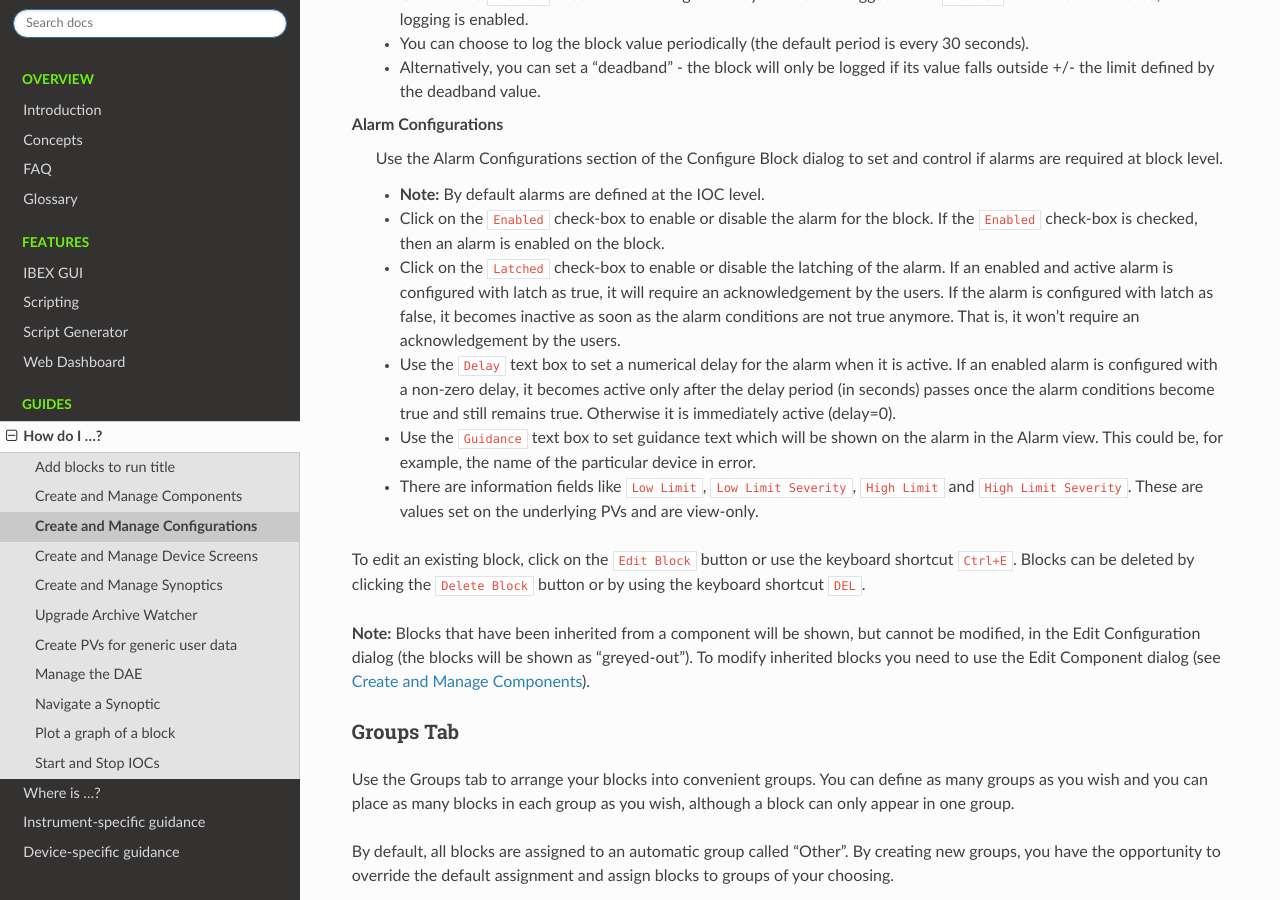
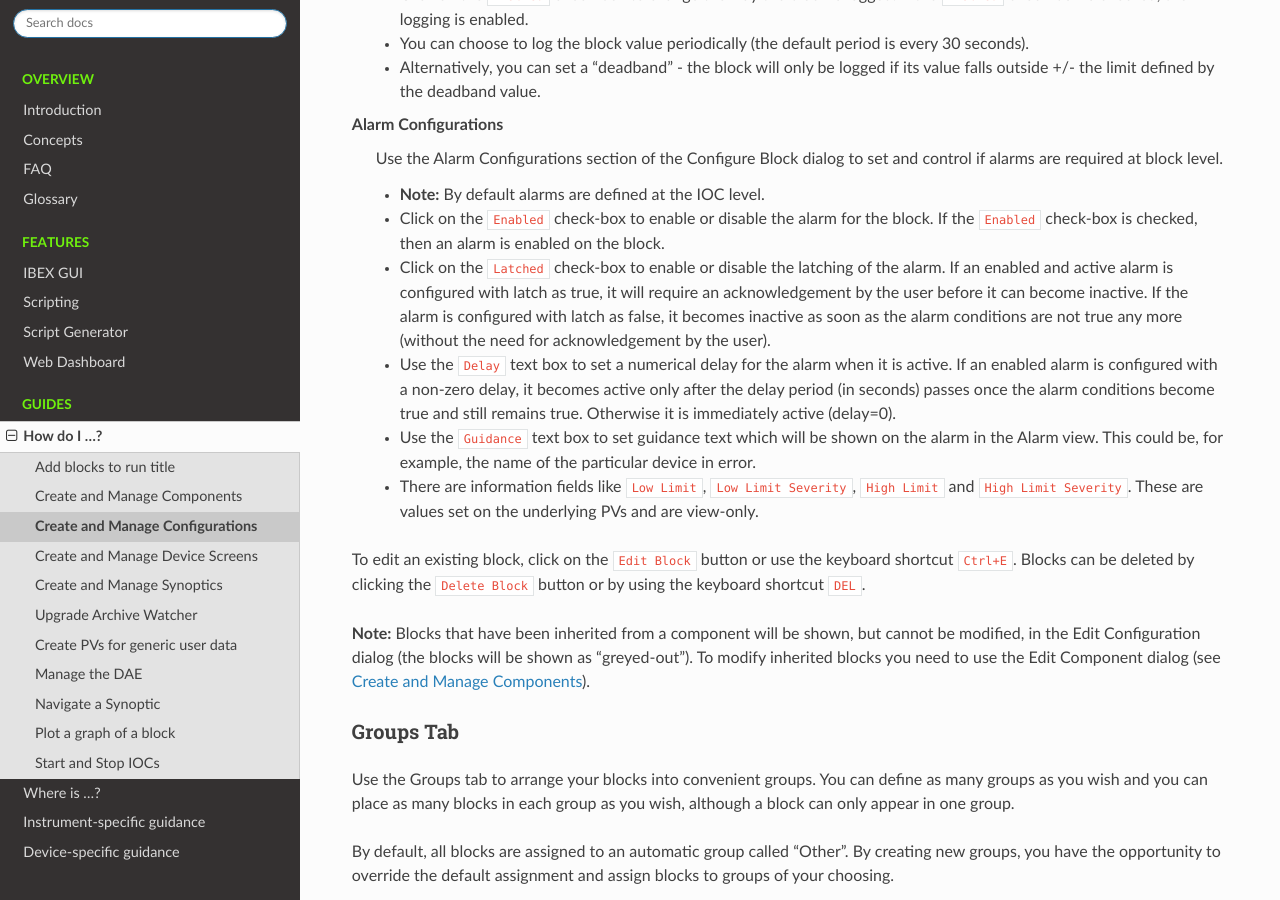
Before and after one commit to ISISComputingGroup/ibex_user_manual, a Sphinx documentation site: the page built from doc/how_to/Create-and-Manage-Configurations.rst, in a window 1280 px wide and 900 px high, scrolled down 5021 px. Built offline with Sphinx 7.4.7 and the Read the Docs theme 3.1.0, drawn with Linux system fonts in a browser that asks for light colours.

Commit message:
Apply batched suggestions from code review
Co-authored-by: George Ryall <george.ryall@stfc.ac.uk>

```diff
--- a/doc/how_to/Create-and-Manage-Configurations.rst
+++ b/doc/how_to/Create-and-Manage-Configurations.rst
@@ -158,7 +158,7 @@ Alarm Configurations
 
    * **Note:** By default alarms are defined at the IOC level.
    * Click on the ``Enabled`` check-box to enable or disable the alarm for the block.  If the ``Enabled`` check-box is checked, then an alarm is enabled on the block.
-   * Click on the ``Latched`` check-box to enable or disable the latching of the alarm. If an enabled and active alarm is configured with latch as true, it will require an acknowledgement by the users. If the alarm is configured with latch as false, it becomes inactive as soon as the alarm conditions are not true anymore. That is, it won't require an acknowledgement by the users.
+   * Click on the ``Latched`` check-box to enable or disable the latching of the alarm. If an enabled and active alarm is configured with latch as true, it will require an acknowledgement by the user before it can become inactive. If the alarm is configured with latch as false, it becomes inactive as soon as the alarm conditions are not true any more (without the need for acknowledgement by the user).
    * Use the ``Delay`` text box to set a numerical delay for the alarm when it is active. If an enabled alarm is configured with a non-zero delay, it becomes active only after the delay period (in seconds) passes once the alarm conditions become true and still remains true. Otherwise it is immediately active (delay=0).
    * Use the ``Guidance`` text box to set guidance text which will be shown on the alarm in the Alarm view. This could be, for example, the name of the particular device in error.
    * There are information fields like ``Low Limit``, ``Low Limit Severity``, ``High Limit`` and ``High Limit Severity``. These are values set on the underlying PVs and are view-only.
```
